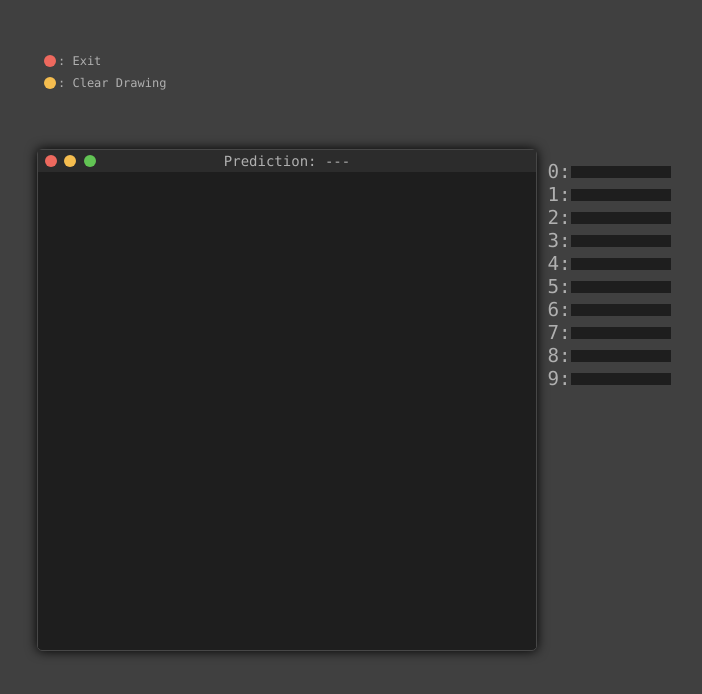
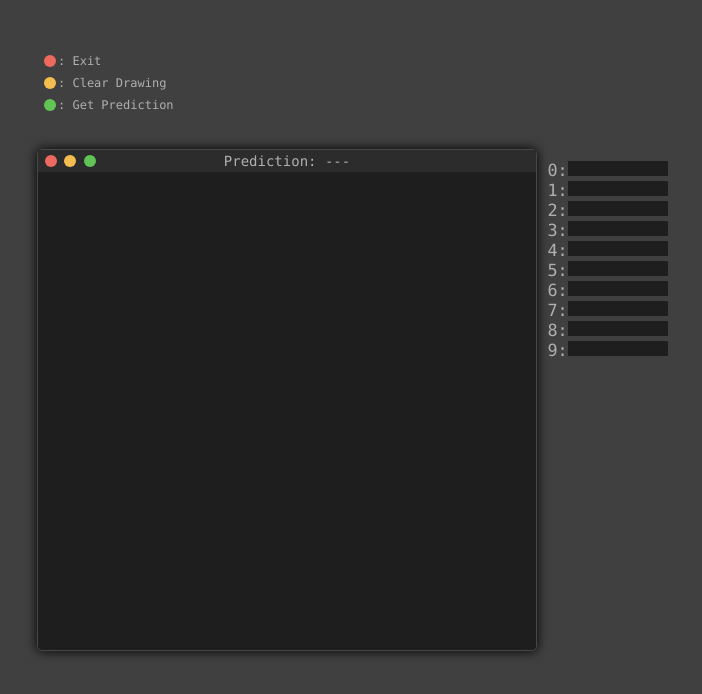
Before and after one commit to haidousm/fine, a plain HTML site: page demo/index.html in a window 1280 px wide. Shown: the whole page, without its empty margins (353-1055 px from the left). Drawn offline with nearby package versions, Linux system fonts and the light colour scheme.

Commit message:
readd submit button

```diff
--- a/demo/index.html
+++ b/demo/index.html
@@ -37,7 +37,7 @@
             .confidence-container {
                 height: 500px;
                 width: 200px;
-                font-size: 1.2rem;
+                font-size: 1.05rem;
             }
 
             .confidences {
@@ -140,7 +140,7 @@
                 background-color: rgb(30, 30, 30);
                 display: inline-block;
                 width: 100px;
-                height: 12px;
+                height: 15px;
             }
         </style>
     </head>
@@ -155,8 +155,12 @@
                     <p>: Exit</p>
                 </div>
                 <div class="instructions-btn-container">
-                    <button class="top-bar-btn yellow clear"></button>
+                    <button class="top-bar-btn yellow"></button>
                     <p>: Clear Drawing</p>
+                </div>
+                <div class="instructions-btn-container">
+                    <button class="top-bar-btn green"></button>
+                    <p>: Get Prediction</p>
                 </div>
             </div>
         </div>
```
